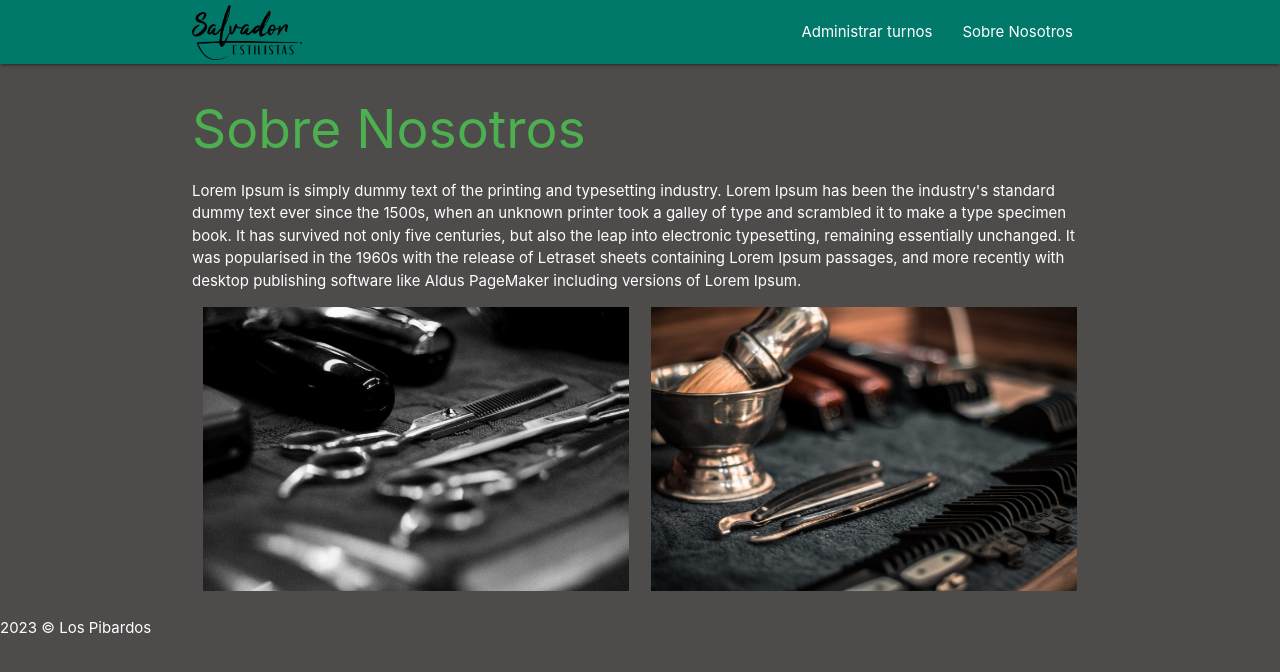
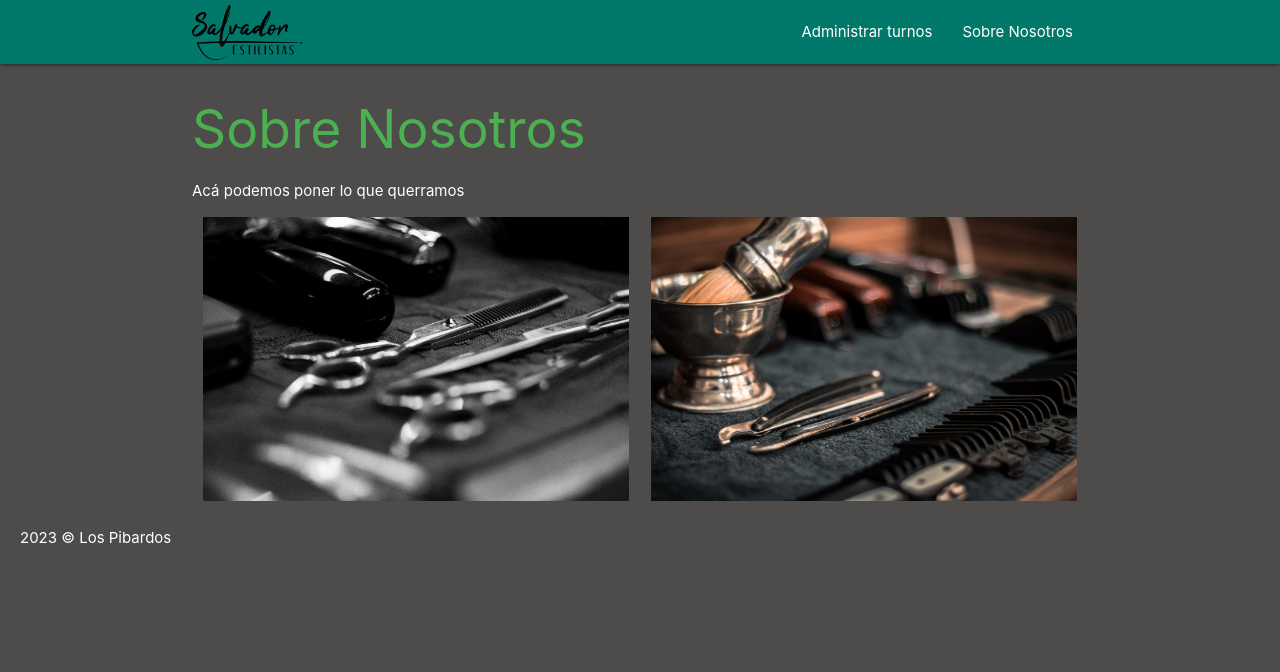
Before and after one commit to mgondolesi/peluqueria, a React (Create React App) app in the folder client/: page /about in a window 1280 px wide. Shown: the top 672 px of the page. Built offline with nearby package versions, Linux system fonts and the light colour scheme.

Commit message:
agrego para que aparezca una manito cuando te paras en las pag y cambio de color los numeros para que se vea + saco algunas cosas al pedo + pongo en negrita los titles + le agrego margin al footer

```diff
--- a/client/src/components/AboutUs.js
+++ b/client/src/components/AboutUs.js
@@ -7,15 +7,7 @@ function AboutUs() {
     <div className="container white-text">
       <h2 className="green-text">Sobre Nosotros</h2>
       <p>
-        Lorem Ipsum is simply dummy text of the printing and typesetting
-        industry. Lorem Ipsum has been the industry's standard dummy text ever
-        since the 1500s, when an unknown printer took a galley of type and
-        scrambled it to make a type specimen book. It has survived not only five
-        centuries, but also the leap into electronic typesetting, remaining
-        essentially unchanged. It was popularised in the 1960s with the release
-        of Letraset sheets containing Lorem Ipsum passages, and more recently
-        with desktop publishing software like Aldus PageMaker including versions
-        of Lorem Ipsum.
+        Acá podemos poner lo que querramos
       </p>
       <div className="row">
         <div className="col m6">
--- a/client/src/components/Dashboard.js
+++ b/client/src/components/Dashboard.js
@@ -1,6 +1,6 @@
 import React, { Component } from "react";
 import axios from "axios";
-import { Link } from "react-router-dom";
+// import { Link } from "react-router-dom";
 import M from "materialize-css/dist/js/materialize.min.js";
 import { withStyles } from "@material-ui/core/styles";
 import {
@@ -11,7 +11,6 @@ import {
   TableContainer,
   TableHead,
   TableRow,
-  Paper,
   TextField,
   CircularProgress,
   Modal,
@@ -21,7 +20,7 @@ import {
 } from "@material-ui/core";
 import DeleteIcon from "@material-ui/icons/Delete";
 import EditIcon from "@material-ui/icons/Edit";
-import Spinner from "../images/loading.gif";
+// import Spinner from "../images/loading.gif";
 import ReactPaginate from "react-paginate";
 import "../dashboard.css";
 
@@ -46,8 +45,7 @@ const modalStyles = {
 };
 
 const inputStyle = {
-  backgroundColor: "#c9c9c9",
-  marginLeft: "20px",
+  backgroundColor: "#ffffff",
   borderRadius:"6px",
   height:"2.5rem",
   width:"20%",
@@ -286,7 +284,7 @@ class Dashboard extends Component {
           {/* Reemplaza el TextField de fecha con el DatePicker de antd */}
           <DatePicker
             id="date"
-            style={{ backgroundColor: "#c9c9c9", marginLeft: "20px", borderRadius:"6px", height:"2.5rem" }}
+            style={{ backgroundColor: "#ffffff", borderRadius:"6px", height:"2.5rem" }}
             value={filterDate}
             onChange={(value) => this.setState({ filterDate: value })}
           />
@@ -297,22 +295,22 @@ class Dashboard extends Component {
             <CircularProgress />
           </div>
         ) : (
-          <TableContainer component={Paper} className={classes.tableContainer}>
+          <TableContainer className={classes.tableContainer} style={{borderRadius: `20px`}}>
             <Table>
               <TableHead style={{ backgroundColor: "#00796b" }}>
                 <TableRow>
-                  <TableCell>No.</TableCell>
-                  <TableCell>Nombre</TableCell>
-                  <TableCell>Telefono</TableCell>
-                  <TableCell>Fecha</TableCell>
-                  <TableCell>Hora</TableCell>
-                  <TableCell style={{ width: "300px" }}>Descripcion</TableCell>
-                  <TableCell>Acciones</TableCell>
+                  <TableCell style={{fontWeight: 'bold'}} >No.</TableCell>
+                  <TableCell style={{fontWeight: 'bold'}}>Nombre</TableCell>
+                  <TableCell style={{fontWeight: 'bold'}}>Telefono</TableCell>
+                  <TableCell style={{fontWeight: 'bold'}}>Fecha</TableCell>
+                  <TableCell style={{fontWeight: 'bold'}}>Hora</TableCell>
+                  <TableCell style={{fontWeight:'bold', width: "300px" }}>Descripcion</TableCell>
+                  <TableCell style={{fontWeight: 'bold'}}>Acciones</TableCell>
                 </TableRow>
               </TableHead>
               <TableBody style={{ backgroundColor: "#c9c9c9" }}>
                 {currentAppointments.map((appointment) => (
-                  <TableRow key={appointment._id}>
+                  <TableRow key={appointment._id} style={{ backgroundColor: "#c9c9c9" }}>
                     <TableCell>{nr++}</TableCell>
                     <TableCell>{appointment.fullname}</TableCell>
                     <TableCell>{appointment.cellphone}</TableCell>
@@ -365,7 +363,14 @@ class Dashboard extends Component {
             activeClassName={"active"}
           />
         </Box>
-
+        <style>
+  {`
+    a {
+      cursor: pointer;
+      color: #ffffff !important;
+    }
+  `}
+</style>
         <Modal
           open={this.state.deleteModalOpen}
           onClose={this.handleModalClose}
--- a/client/src/components/Footer.js
+++ b/client/src/components/Footer.js
@@ -4,7 +4,7 @@ export default function Footer() {
   let year = new Date().getFullYear();
   return (
     <footer className="white-text">
-        <p style={{position:"relative"}}>{year} &copy; Los Pibardos</p>
+        <p style={{position:"relative", margin:"20px"}}>{year} &copy; Los Pibardos</p>
     </footer>
   )
 }
```
